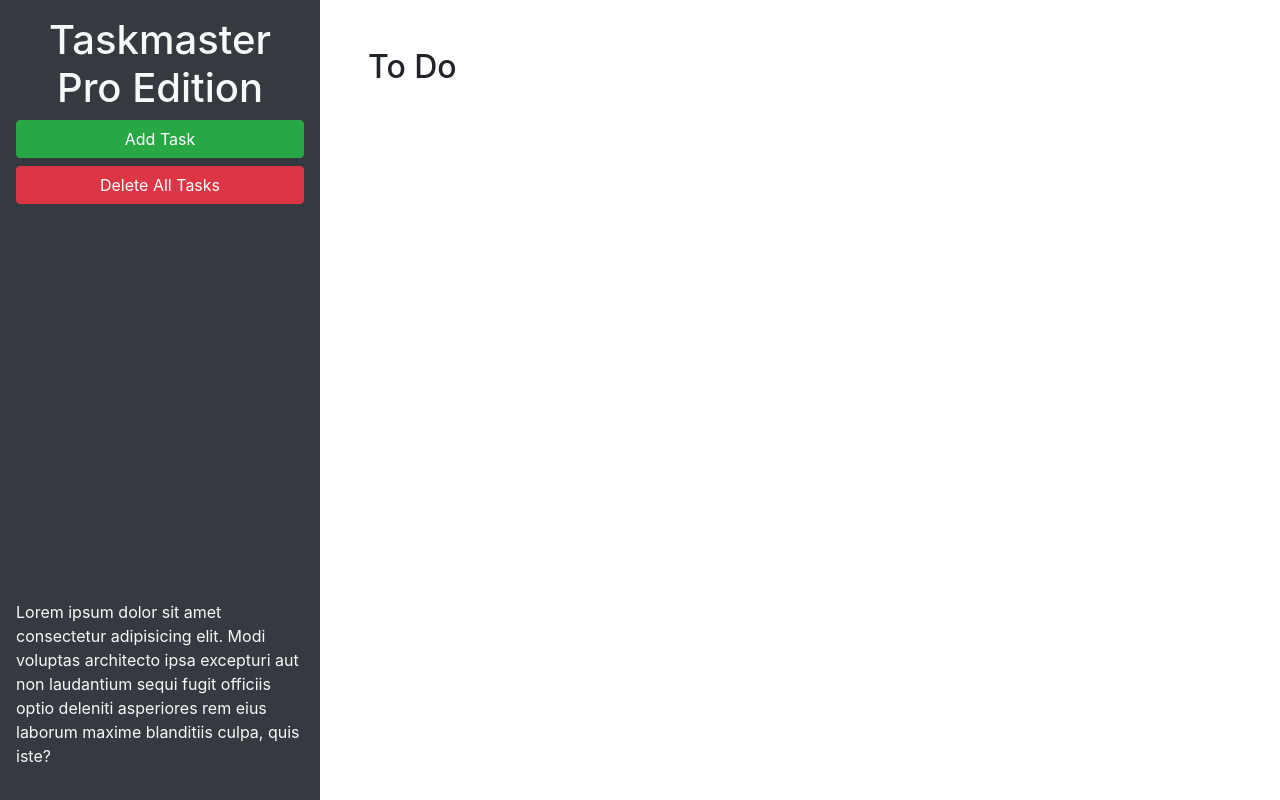
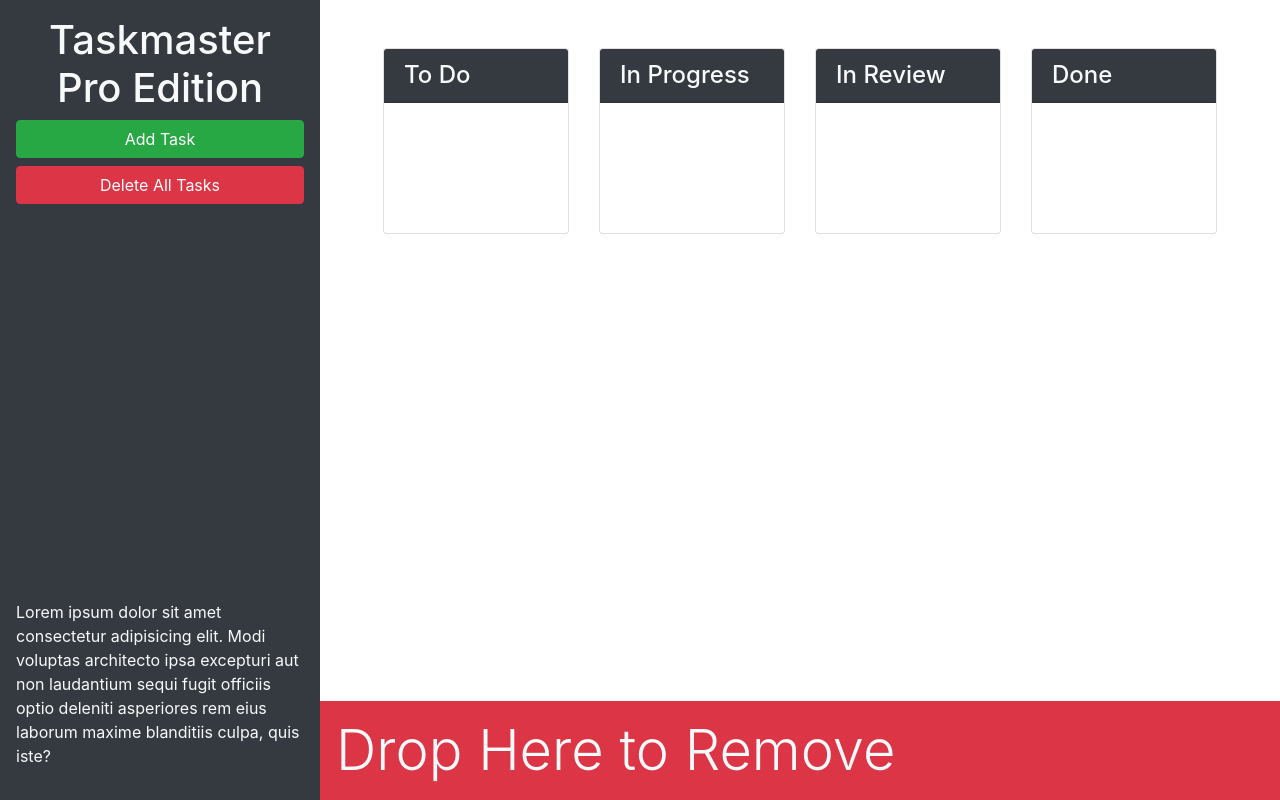
Before and after one commit to dlolivas/taskmaster-pro, a plain HTML site: page index.html in a window 1280 px wide. Drawn offline with nearby package versions, Linux system fonts and the light colour scheme.

Commit message:
update layout for new statuses with bootstrap

```diff
--- a/index.html
+++ b/index.html
@@ -13,21 +13,65 @@
 <body>
 
   <div class="row min-vh-100 no-gutters">
-    <header class="col-12 col-lg-3 bg-dark text-light d-flex flex-column p-4 p-lg-3">
+    <header class="col-12 col-lg-3 bg-dark text-light sticky-top d-flex flex-column p-4 p-lg-3"><!-- take a look at bootstrap utilities classes-->
       <h1 class="text-center">Taskmaster Pro Edition</h1>
       <button id="create-task" class="btn btn-block btn-success" data-toggle="modal" data-target="#task-form-modal">Add
         Task</button>
       <button id="remove-tasks" class="btn btn-block btn-danger">Delete All Tasks</button>
-      <p class="mt-auto">Lorem ipsum dolor sit amet consectetur adipisicing elit. Modi voluptas architecto ipsa
+      <p class="mt-auto d-none d-lg-block">Lorem ipsum dolor sit amet consectetur adipisicing elit. Modi voluptas architecto ipsa
         excepturi aut non
         laudantium sequi fugit officiis optio deleniti asperiores rem eius laborum maxime blanditiis culpa, quis iste?
       </p>
     </header>
-    <main class="col-12 col-lg-9">
-      <div class="m-5">
-        <h2>To Do</h2>
-        <ul id="list-toDo" class="list-group"> </ul>
+
+    <main class="col-12 col-lg-9 d-flex flex-column">
+      <div class="m-5 row justify-content-around">
+        <!-- Todo Start  col-12 made each one run full width on small deviced. col-md-6 is when the screen in 768px when we reach a much larger size 1200px col-xl-3 takes over -->
+        <div class="col-12 col-md-6 col-xl-3 mb-3">
+          <div class="card">
+            <h4 class="card-header bg-dark text-light">To Do</h4>
+            <ul id="list-toDo" class="list-group list-group-flush">
+           </ul>
+          </div>
+       </div>
+
+       <!-- todo end-->
+       <!-- in progress start -->
+       <div class="col-12 col-md-6 col-xl-3 mb-3">
+         <div class="card">
+           <h4 class="card-header bg-dark text-light"> In Progress</h4>
+           <ul id= "list-inProgress" class= "list-group list-group-flush">
+           </ul>
+          </div>
+        </div>
+      <!-- In progress end -->
+      <!-- in review start -->
+        <div class="col-12 col-md-6 col-xl-3 mb-3">
+           <div class="card">
+             <h4 class="card-header bg-dark text-light"> In Review</h4>
+             <ul id="list-inReview" class="list-group list-group-flush">
+             </ul>
+            </div>
+         </div>
+      <!-- in review end-->
+      <!-- done start -->
+        <div class="col-12 col-md-6 col-xl-3 mb-3">
+          <div class="card">
+             <h4 class="card-header bg-dark text-light">Done</h4>
+              <ul id="list-done" class="list-group list-group-flush">
+
+             </ul>
+           </div>
+          </div>
+        </div>
+      <!-- done end-->
+      <!-- trash element start-->
+      <div class="mt-auto" id="trash">
+        <div class="w-100 bg-danger p-3 text-senter text-light display-4 mt-auto">
+          Drop Here to Remove
+        </div>
       </div>
+      <!-- End of trash -->
     </main>
   </div>
 
@@ -46,11 +90,11 @@
           <form>
             <div class="form-group">
               <label for="modalTaskDescription">Task description</label>
-              <textarea id="modalTaskDescription" rows="3"></textarea>
+              <textarea id="modalTaskDescription" rows="3" class="form-control"></textarea>
             </div>
             <div class="form-group">
               <label for="modalDueDate">Due date</label>
-              <input type="text" id="modalDueDate" placeholder="mm/dd/yyyy" autocomplete="off" />
+              <input type="text" id="modalDueDate" placeholder="mm/dd/yyyy" autocomplete="off" class="form-control" />
             </div>
           </form>
         </div>
```
